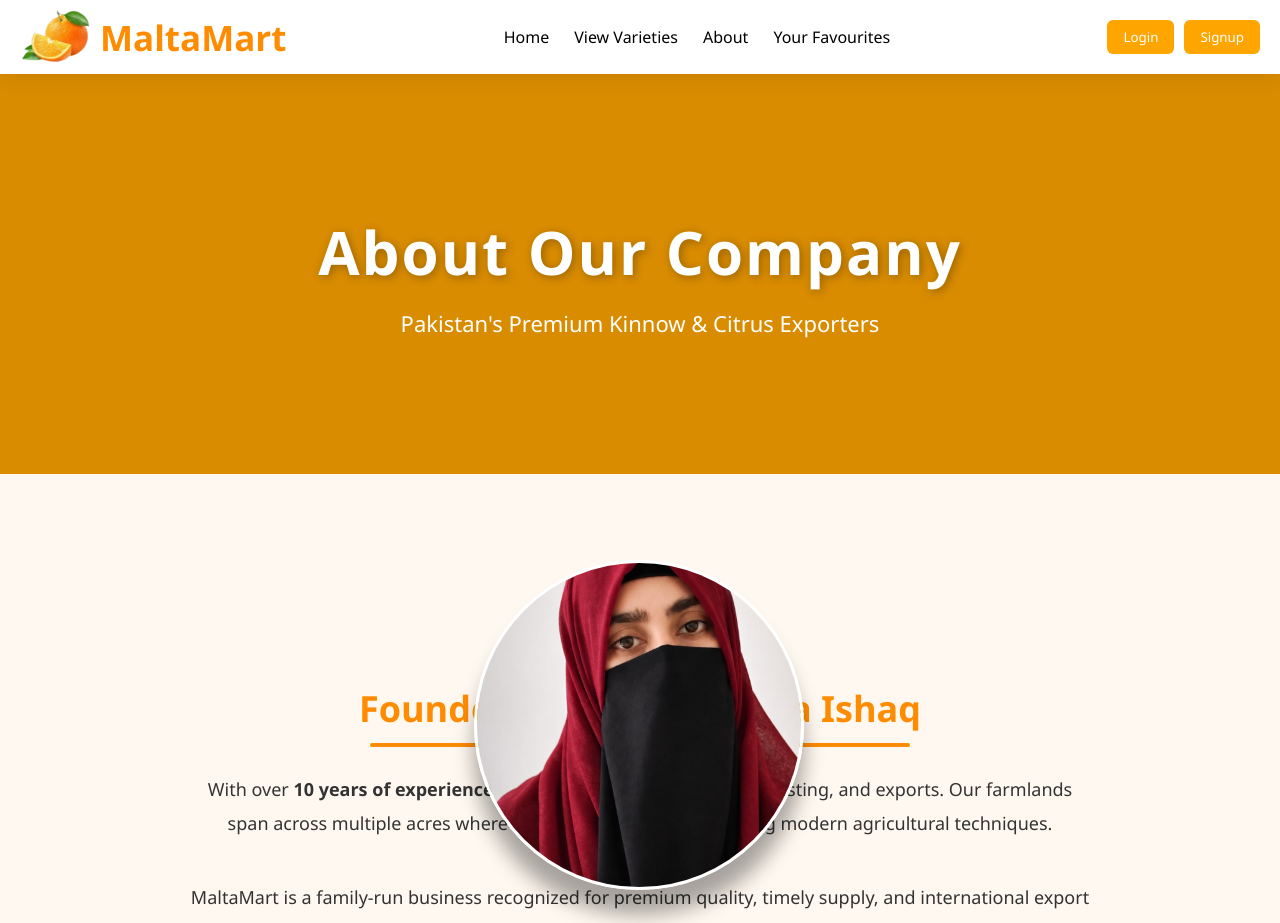
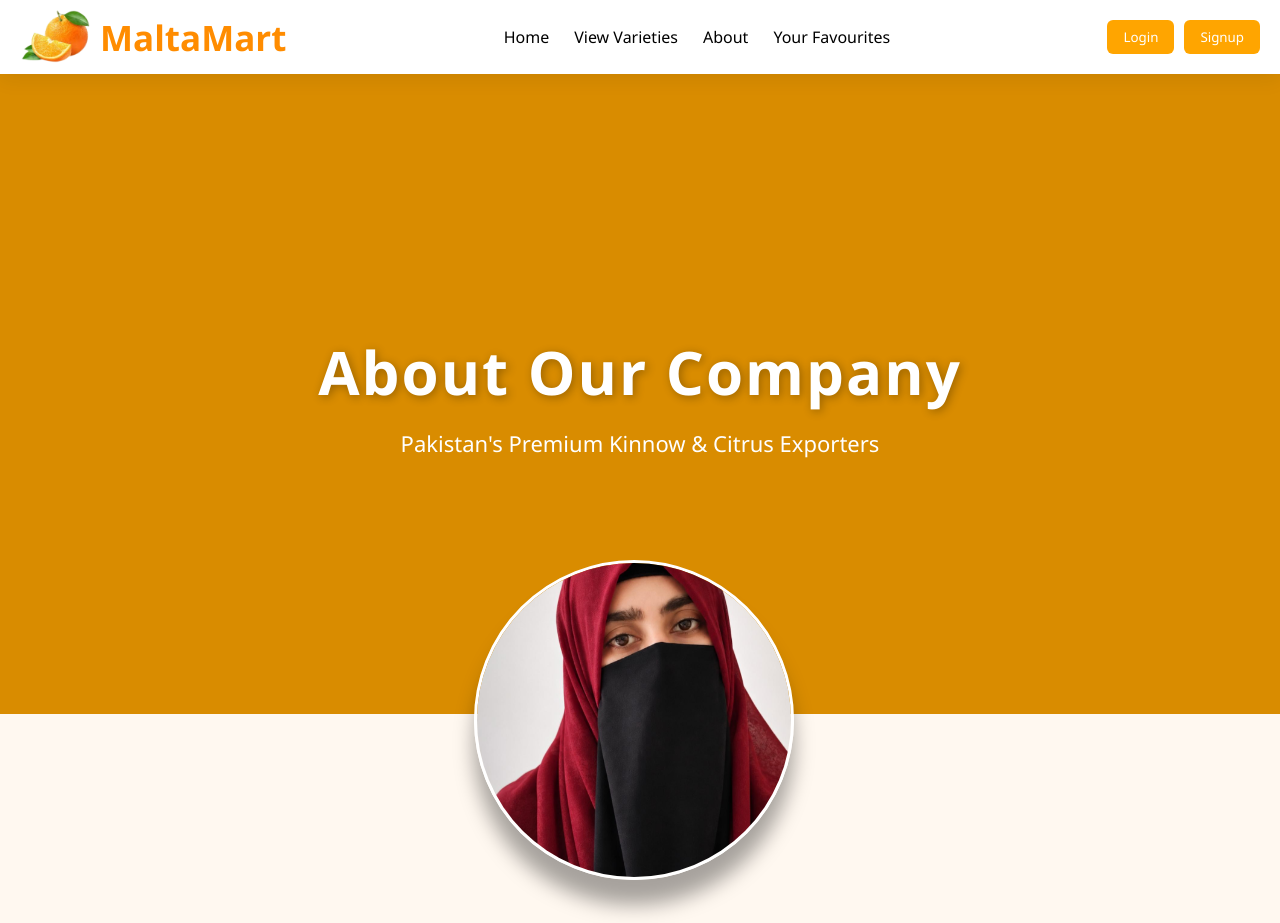
Before and after one commit to mgulabyar/maltamart-frontend, a React (Create React App) app: page /about in a window 1280 px wide. Shown: the top 923 px of the page. Built offline with nearby package versions, Linux system fonts and the light colour scheme.

Commit message:
Add vercel config for frontend

```diff
--- a/src/pages/About/About.css
+++ b/src/pages/About/About.css
@@ -11,7 +11,7 @@ body {
   overflow-x: hidden;
 }
 .about-hero {
-  height: 50vh;
+  height: 80vh;
   background:#ffa500;
   display: flex;
   flex-direction: column;
@@ -19,7 +19,7 @@ body {
   align-items: center;
   text-align: center;
   color: white;
-  padding: 15px;
+  padding: 20px;
   position: relative;
   overflow: hidden;
 }
@@ -44,7 +44,7 @@ body {
 .about-hero h1 {
   font-size: 60px;
   color: white;
-  font-weight: 700;
+  font-weight: 800;
   letter-spacing: 2px;
   text-shadow: 2px 2px 10px rgba(0, 0, 0, 0.3);
   animation: fadeSlideUp 1s ease forwards;
@@ -57,8 +57,8 @@ body {
 }
 
 .owner-floating {
-  width: 330px;
-  height: 330px;
+  width: 320px;
+  height: 320px;
   border-radius: 50%;
   object-fit: cover;
   border: 3px solid #fff;
```
